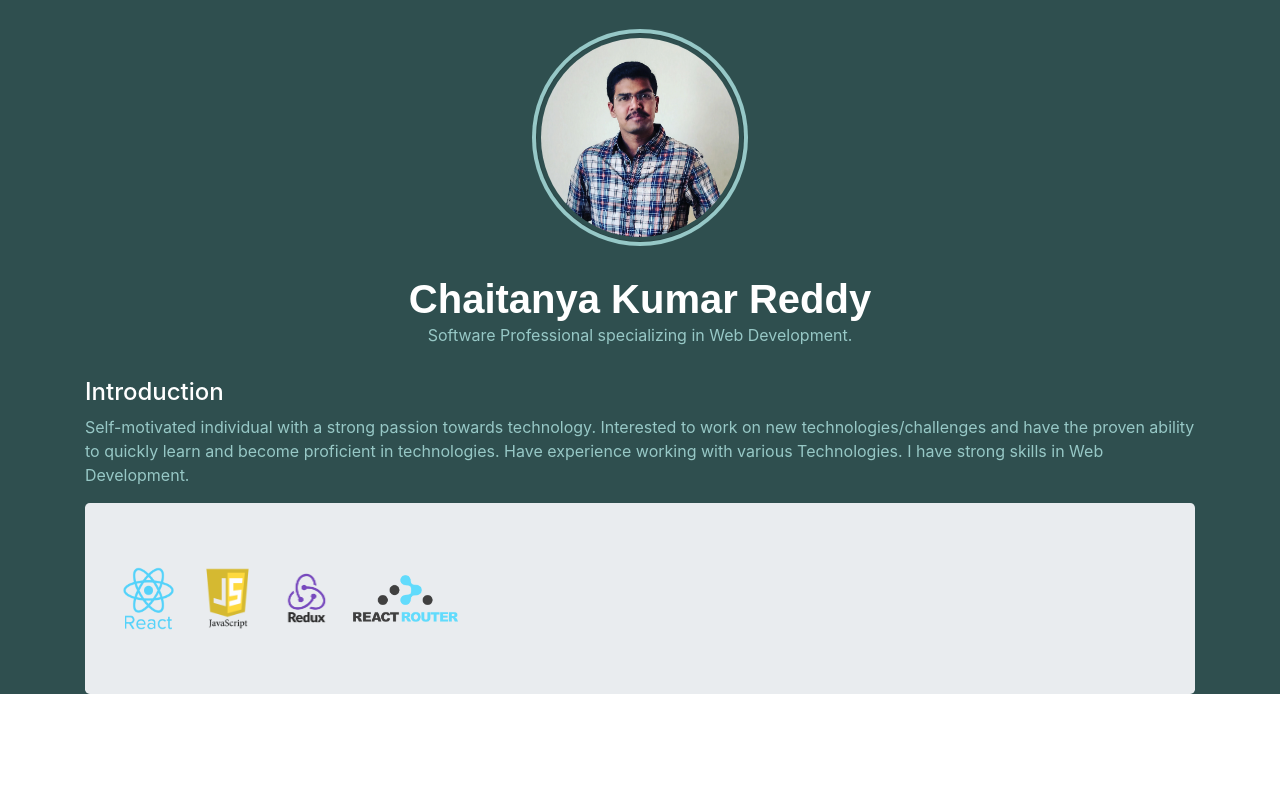
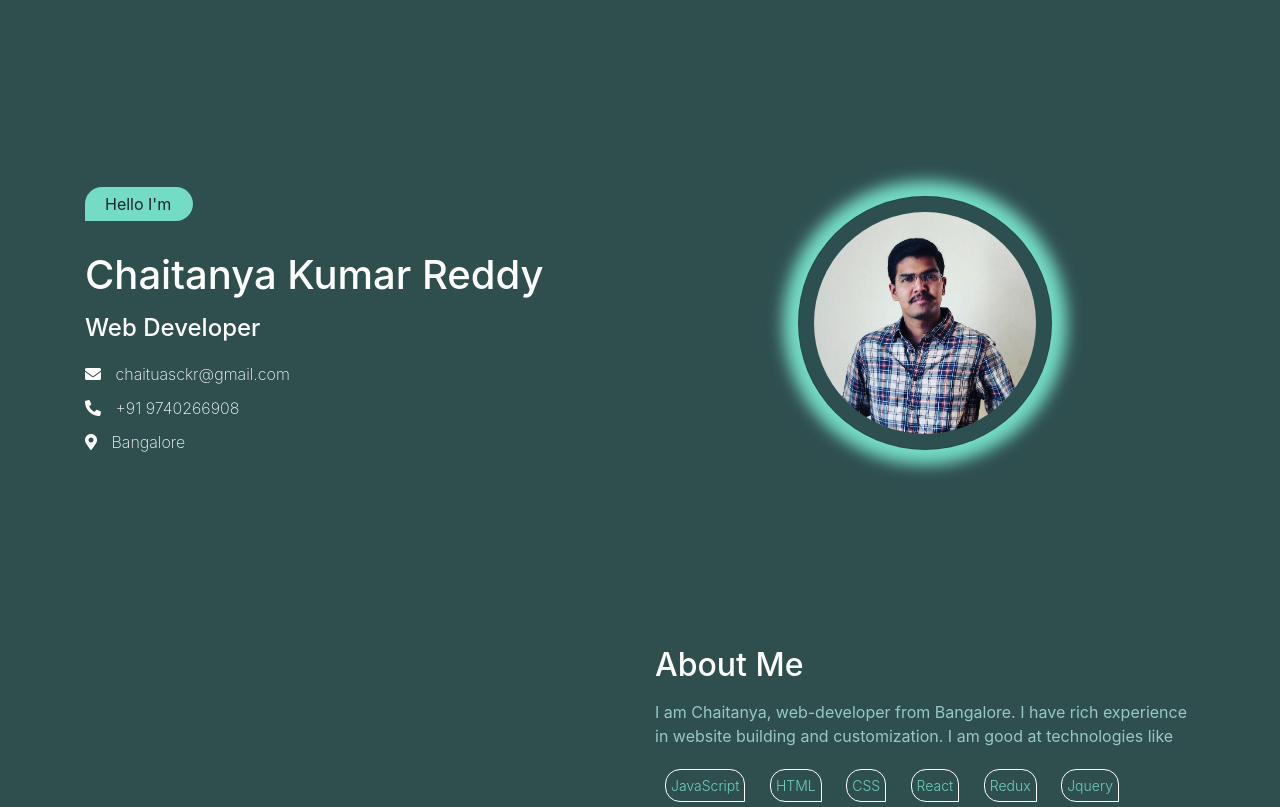
Before and after one commit to chaituckr/chaitanya.github.io, a plain HTML site: page index.html in a window 1280 px wide. Drawn offline with nearby package versions, Linux system fonts and the light colour scheme.

Commit message:
Changed the design

```diff
--- a/index.css
+++ b/index.css
@@ -1,10 +1,10 @@
 .ckrImg{
-  width: 20%;
+  width: 50%;
   margin: auto;
   border-radius: 50%;
-  padding: 4px;
-  box-shadow: 0px 0px 0px 4px #96c8c7;
-  background: darkslategray;
+  padding: 15px;
+  box-shadow: 0px 0px 15px 15px #74dbc4;
+  background: #2e4f4f;
 }
 
 .nameTitle{
@@ -25,6 +25,7 @@ p{
 
 h1, h2, h3, h4, h5, h6 {
   color: white;
+  margin-bottom: 15px;
 }
 
 .techStack {
@@ -40,3 +41,43 @@ h1, h2, h3, h4, h5, h6 {
   position: relative;
   top: 8px;
 }
+
+.helloBadge {
+  width: 20%;
+  padding: 5px 20px;
+  background: #74dbc4;
+  border-top-left-radius: 20px;
+  border-top-right-radius: 20px;
+  border-bottom-right-radius: 20px;
+  border-bottom-left-radius: 0px;
+  margin-bottom: 30px;
+}
+
+.introPadding {
+  padding: 180px 0;
+}
+
+.contactInfo {
+  color: white;
+  padding: 5px 0;
+  font-weight: 200;
+}
+
+.contactInfoIcon {
+  padding-right: 10px;
+}
+
+.introduction{
+  align-self: center;
+}
+
+.techList{
+  border: 1px solid white;
+  border-radius: 15px 15px 0px 15px;
+  color: #6ecfbb;
+  display: inline-flex;
+  padding: 5px 5px;
+  margin: 5px 10px;
+  font-size: 14px;
+  font-weight: 300;
+}
--- a/index.html
+++ b/index.html
@@ -8,36 +8,42 @@
     <!-- Bootstrap CSS -->
     <link rel="stylesheet" href="https://maxcdn.bootstrapcdn.com/bootstrap/4.0.0/css/bootstrap.min.css" integrity="sha384-Gn5384xqQ1aoWXA+058RXPxPg6fy4IWvTNh0E263XmFcJlSAwiGgFAW/dAiS6JXm" crossorigin="anonymous">
     <link rel="stylesheet" href="./index.css">
+    <link rel="stylesheet" href="https://cdnjs.cloudflare.com/ajax/libs/font-awesome/5.11.2/css/all.css"/>
 
     <title>Chaitanya Kumar Reddy</title>
   </head>
   <body>
     <div style="background: darkslategrey">
       <div class="container">
-            <!-- <div> -->
+        <div class="row introPadding id="introduction">
+          <div class="col-sm-6 introduction">
+            <div class="helloBadge">Hello I'm</div class="helloBadge">
+            <h1>Chaitanya Kumar Reddy</h1>
+            <h4>Web Developer</h4>
+            <div class="contactInfo"><i class="fas fa-envelope contactInfoIcon"></i> chaituasckr@gmail.com</div>
+            <div class="contactInfo"><i class="fas fa-phone-alt contactInfoIcon"></i> +91 9740266908</div class="contactInfo">
+            <div class="contactInfo"><i class="fas fa-map-marker-alt contactInfoIcon"></i> Bangalore</div class="contactInfo">
+          </div>
+          <div class="col-sm-6">
             <div style="padding: 3%">
               <img src="./images/CKR.jpg" class="card ckrImg">
             </div>
-                <div>
-                  <h1 class="nameTitle">Chaitanya Kumar Reddy</h1>
-                  <p class="descPara">
-                    Software Professional specializing in Web Development.
-                  </p>
-                  <h4>
-                    Introduction
-                  </h4>
-                  <p>
-                    Self-motivated individual with a strong passion towards technology. Interested to work on new technologies/challenges and have the proven ability to quickly learn and become proficient in technologies. Have experience working with various Technologies. I have strong skills in Web Development.
-                  </p>
-                  <div class="jumbotron">
-                    <div class="media">
-                      <img class="mr-3" style="width:6%" src="images/reactLogo.png" alt="React JS">
-                      <img class="mr-3" style="width:6%" src="images/javascript.png" alt="React JS">
-                      <img class="mr-3" style="width:6%" src="images/redux.png" alt="React JS">
-                      <img class="mr-3 reactRouterImg" src="images/reactRouter.png" alt="React JS">
           </div>
         </div>
-                <!-- </div> -->
+
+        <div id="about" class="row">
+          <div class="col-sm-6">
+            <!-- <img src="./images/aboutme.png"> -->
+          </div>
+          <div class="col-sm-6 introduction">
+            <h2>About Me</h2>
+            <p>I am Chaitanya, web-developer from Bangalore. I have rich experience in website building and customization. I am good at technologies like</p>
+            <span class="techList">JavaScript</span>
+            <span class="techList">HTML</span>
+            <span class="techList">CSS</span>
+            <span class="techList">React</span>
+            <span class="techList">Redux</span>
+            <span class="techList">Jquery</span>
           </div>
         </div>
       </div>
```
Also changed, not shown: images/aboutme.png (added). Lines whose indentation alone changed are shown as unchanged.
